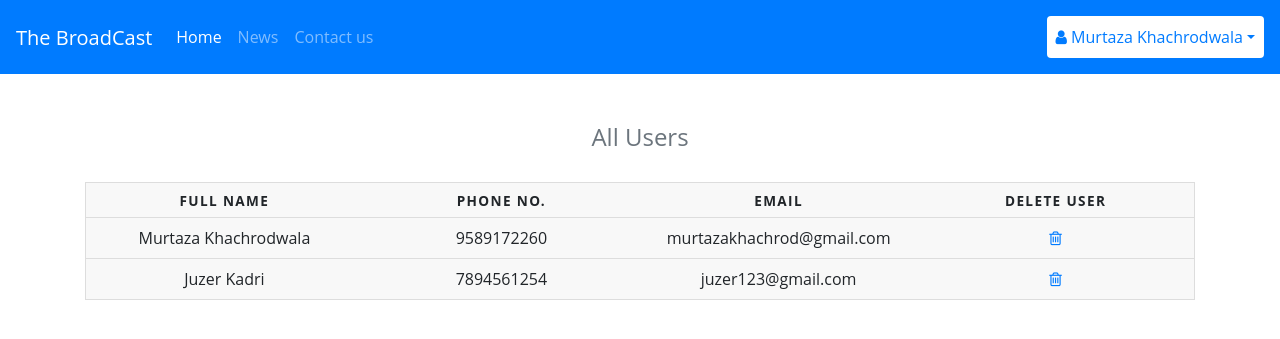
After one commit to murtaza-repo/The_BroadcastApp, a Flask app: page /viewUsers in a window 1280 px wide. The commit adds this page. Shown: the top 339 px of the page. Run offline with Flask 2, Linux system fonts and the light colour scheme; a user stored in the database is signed in; data comes from the database, SQL or seed files in the repository; both versions use the stored data as it was after the commit; some libraries are stand-ins or nearby versions.

Commit message:
Bit Changes

```diff
--- a/app.py
+++ b/app.py
@@ -55,7 +55,7 @@ def news():
 
     return render_template('news.html', newsdb=newsdb)
 
-@app.route('/addNews', methods=['POST'])
+@app.route('/addNews', methods=['GET','POST'])
 def addNews():
     if 'loggedin' in session:
         userId = session['userId']
@@ -68,39 +68,58 @@ def addNews():
             news1 = News(headline=headline, description=description, category=category, author_id=userId)
             db.session.add(news1)
             db.session.commit()
+            flash('News added successfully!', category='info')
             app.logger.info('%s added news' % user.fullName)
             return redirect(url_for('news'))
-    return redirect(url_for('signin'))
+    else:
+        flash('Please Sign-in for adding news!', category='warning')
+        return redirect(url_for('signin'))
+
+    return redirect(url_for('index'))
 
 @app.route('/deleteNews/<int:id>')
 def deleteNews(id):
+    userId = session['userId']
+    news = News.query.get_or_404(id)
+    user = Users.query.get_or_404(userId)
     if 'loggedin' in session:
-        userId = session['userId']
-        user = Users.query.get_or_404(userId)
-        news = News.query.get_or_404(id)
-        db.session.delete(news)
-        db.session.commit()
-        app.logger.info('%s deleted news' % user.fullName)
-        return redirect(url_for('news'))
+        if news.author_id == userId or user.admin:
+            # news = News.query.get_or_404(id)
+            db.session.delete(news)
+            db.session.commit()
+            app.logger.info('%s deleted news' % user.fullName)
+            flash('News deletion successful!', category='info')
+            return redirect(url_for('news'))
+        else:
+            flash('Permission denied!', category='warning')
+            return redirect(url_for('news'))
     else:
+        flash('Please Sign-in for deleting news!', category='warning')
         return redirect(url_for('signin'))
+
+    return redirect(url_for('index'))
+
 
 @app.route('/editNews/<int:id>', methods=['GET','POST'])
 def editNews(id):
+    userId = session['userId']
+    news = News.query.get_or_404(id)
+    user = Users.query.get_or_404(userId)
+
     if 'loggedin' in session:
-        userId = session['userId']
-        news = News.query.get_or_404(id)
-        user = Users.query.get_or_404(userId)
-    else:
-        return redirect('signin.html')
+        #matching user to his news/post
+        if news.author_id == userId or user.admin:
 
-    if request.method == 'POST' and 'headline' in request.form and 'description' in request.form and 'category' in request.form:
-        news.headline = request.form['headline']
-        news.description = request.form['description']
-        news.category = request.form['category']
-        db.session.commit()
-        app.logger.info('%s edited news' % user.fullName)
-        return redirect(url_for('news'))
+            if request.method == 'POST' and 'headline' in request.form and 'description' in request.form and 'category' in request.form:
+                news.headline = request.form['headline']
+                news.description = request.form['description']
+                news.category = request.form['category']
+                db.session.commit()
+                app.logger.info('%s edited news' % user.fullName)
+                return redirect(url_for('news'))
+        else:
+            flash('Permission denied!', category='warning')
+            return redirect(url_for('news'))
 
     return render_template('editNews.html', news=news)
 
@@ -117,8 +136,6 @@ def contact():
 def signin():
     if 'loggedin' in session:
         return redirect(url_for('index'))
-    # Output message if something goes wrong...
-    msg = ''
     # Check if "username" and "password" POST requests exist (user submitted form)
     if request.method == 'POST' and 'email' in request.form and 'password' in request.form:
         # Create variables for easy access
@@ -135,23 +152,22 @@ def signin():
                 # Create session data, we can access this data in other routes
                 session['loggedin'] = True
                 session['userId'] = user.id
+                session['admin'] = user.admin
                 # Redirect to home page
                 app.logger.info('%s signed in' % user.fullName)
                 return redirect(url_for('index'))
             else:
-                msg = 'Incorrect password!'
+                flash('Incorrect password!', category='error')
         else:
             # Account doesnt exist or username/password incorrect
-            msg = 'user not found!'
+            flash('user not found!', category='error')
 
-    return render_template('signin.html', msg=msg)
+    return render_template('signin.html')
 
 @app.route('/signup', methods=['GET', 'POST'])
 def signup():
     if 'loggedin' in session:
         return redirect(url_for('index'))
-    # Output message if something goes wrong...
-    msg = ''
     # Check if POST requests exist (user submitted form)
     if request.method == 'POST' and 'fullName' in request.form and 'email' in request.form and 'password' in request.form:
         # Create variables for easy access
@@ -164,9 +180,9 @@ def signup():
         account = Users.query.filter(db.or_(Users.fullName==fullName, Users.email==email)).first()
         # If account exists show error and validation checks
         if account:
-            msg = 'Account already exists!'
+            flash('Account already exists! ', category='error')
         elif not fullName or not password or not email:
-            msg = 'Please fill out the form!'
+            flash('Please fill out the form!', category='error')
         else:
             # Account doesnt exists and the form data is valid, now insert new account into accounts table
             user = Users(fullName=fullName, phone=phone, email=email, password=password)
@@ -174,14 +190,16 @@ def signup():
             db.session.commit()
             session['loggedin'] = True
             session['userId'] = user.id
+            session['admin'] = user.admin
             app.logger.info('%s signed up and logged in' % user.fullName)
+            flash('Registered successfully!', category='info')
             return redirect(url_for('index'))
 
     elif request.method == 'POST':
         # Form is empty... (no POST data)
-        msg = 'Please fill out the form!'
+        flash('Please fill out the form!', category='error')
     # Show signup form with message (if any)
-    return render_template('signup.html', msg=msg)
+    return render_template('signup.html')
 
 @app.route('/profile')
 def profile():
@@ -204,63 +222,131 @@ def logout():
     app.logger.info('user logged out')
     return redirect(url_for('index'))
 
-@app.route('/editProfile', methods=['POST'])
-def editProfile():
-    msg=''
+@app.route('/editProfile/<int:id>', methods=['GET','POST'])
+def editProfile(id):
+    user = Users.query.get_or_404(id)
+    if 'loggedin' in session:
+        if user.id == session['userId'] or session['admin']:
+            if request.method == 'POST' and 'fullName' in request.form and 'email' in request.form:
+                fullName = request.form['fullName']
+                phone = request.form['phone']
+                email = request.form['email']
+                # updating data
+                editUser(user, fullName, phone, email)
+                app.logger.info('%s updated profile' % user.fullName)
+                flash('Profile updated successfully!', category='info')
+                return redirect(url_for('profile'))
+        else:
+            flash('Permission Denied!', category='warning')
+            return redirect(url_for('profile'))
+    else:
+        flash('Please Sign-in first!', category='warning')
+        return redirect(url_for('signin'))
+
+@app.route('/deleteProfile/<int:id>')
+def deleteProfile(id):
+    user = Users.query.get_or_404(id)
+
+    if 'loggedin' in session:
+        if user.id == session['userId'] or session['admin']:
+            deleteUser(user)
+            app.logger.info('%s deleted profile' % user.fullName)
+            if session['admin']:
+                return redirect(url_for('ViewUsers'))
+            else:
+                logout()
+                return redirect(url_for('index'))
+        else:
+            flash('Permission Denied!', category='warning')
+            return redirect(url_for('profile'))
+    else:
+        flash('Please Sign-in first!', category='warning')
+        return redirect(url_for('signin'))
+
+@app.route('/resetPassword/<int:id>', methods=['GET','POST'])
+def resetPassword(id):
+    user = Users.query.get_or_404(id)
+    if 'loggedin' in session:
+        if user.id == session['userId'] or session['admin']:
+            if request.method == 'POST' and 'password' in request.form and 'cnfmPassword' in request.form:
+                password = request.form['password']
+                cnfmPassword = request.form['cnfmPassword']
+
+                if password != cnfmPassword:
+                    flash('Passwords do not match! Try again...', category='error')
+                    return redirect(url_for('profile'))
+                else:
+                    resetUserPass(user, password)
+                    app.logger.info('%s changed password' % user.fullName)
+                    flash('Success! Please Sign-in with new password...', category='info')
+                    logout()
+                    return redirect(url_for('signin'))
+        else:
+            flash('Permission Denied!', category='warning')
+            return redirect(url_for('profile'))
+    else:
+        flash('Please Sign-in first!', category='warning')
+        return redirect(url_for('signin'))
+
+# Defining profile handling Functions
+def editUser(user, fullName, phone, email):
+    # updating data
+    user.fullName = fullName
+    user.phone = phone
+    user.email = email
+    db.session.commit()
+
+def deleteUser(user):
+    db.session.delete(user)
+    db.session.commit()
+
+def resetUserPass(user, password):
+    pass_hash = bcrypt.generate_password_hash(password).decode('utf-8')
+    user.password = pass_hash
+    db.session.commit()
+
+@app.route('/viewUsers')
+def viewUsers():
     if 'loggedin' in session:
         userId = session['userId']
-        user = Users.query.filter(Users.id==userId).first()
+        user = Users.query.get_or_404(userId)
+        all_users = Users.query.all()
 
-    if request.method == 'POST' and 'fullName' in request.form and 'email' in request.form:
-        fullName = request.form['fullName']
-        phone = request.form['phone']
-        email = request.form['email']
-        # updating data
-        user.fullName = fullName
-        user.phone = phone
-        user.email = email
-        db.session.commit()
-        app.logger.info('%s updated profile' % user.fullName)
-        return redirect(url_for('profile'))
-
-@app.route('/deleteProfile')
-def deleteProfile():
-    if 'loggedin' in session:
-        userId = session['userId']
-        user = Users.query.filter(Users.id==userId).first()
-        db.session.delete(user)
-        app.logger.info('%s deleted profile' % user.fullName)
-        db.session.commit()
-        logout()
-        return redirect(url_for('index'))
+        return render_template('viewUser.html', all_users = all_users, user=user)
     else:
+        flash('Please Sign-in first!', category='warning')
         return redirect(url_for('signin'))
 
-@app.route('/resetPassword', methods=['GET','POST'])
-def resetPassword():
-    msg=''
-    if 'loggedin' in session:
-        userId = session['userId']
-        user = Users.query.filter(Users.id==userId).first()
-    else:
-        return redirect(url_for('signin'))
+# @app.route('/manageUser/<int:id>', methods=['GET', 'POST'])
+# def manageUser(id):
+#     user = Users.query.get_or_404(id)
+#     if 'loggedin' in session and session['admin']:
 
-    if request.method == 'POST' and 'password' in request.form and 'cnfmPassword' in request.form:
-        password = request.form['password']
-        cnfmPassword = request.form['cnfmPassword']
+#         if request.method == 'POST' and 'fullName' in request.form and 'email' in request.form:
+#             fullName = request.form['fullName']
+#             phone = request.form['phone']
+#             email = request.form['email']
+#             editUser(user, fullName, phone, email)
+#             return redirect(url_for('viewUsers'))
 
-        if password != cnfmPassword:
-            msg ='Passwords do not match! Try again...'
-        else:
-            pass_hash = bcrypt.generate_password_hash(password).decode('utf-8')
-            user.password = pass_hash
-            db.session.commit()
-            app.logger.info('%s changed password' % user.fullName)
-            flash('Please Sign-in with new password...')
-            logout()
-            return redirect(url_for('signin'))
+#         elif request.method == 'POST' and 'password' in request.form and 'cnfmPassword' in request.form:
+#             password = request.form['password']
+#             cnfmPassword = request.form['cnfmPassword']
 
-    return render_template('profile.html', user=user, msg=msg)
+#             if password != cnfmPassword:
+#                 flash('Passwords do not match! Try again...', category='error')
+#                 return redirect(url_for('viewUsers'))
+#             else:
+#                 resetUserPass(user, password)
+#                 return redirect(url_for('viewUsers'))
+
+#         elif request.method == 'POST' and 'delete' in request.form:
+#             deleteUser(user)
+#             return redirect(url_for('viewUsers'))
+
+#     else:
+#         flash('Permission Denied!', category='warning')
+#         return redirect(url_for('index'))
 
 if __name__== '__main__':
     app.secret_key = 'twhkehberuoraddgcfadsvtw'
--- /dev/null
+++ b/static/css/ResponsiveTable.css
@@ -0,0 +1,85 @@
+body {
+    font-family: "Open Sans", sans-serif;
+    line-height: 1.25;
+  }
+
+  table {
+    border: 1px solid #ccc;
+    border-collapse: collapse;
+    margin: 0;
+    padding: 0;
+    width: 100%;
+    table-layout: fixed;
+  }
+
+  table caption {
+    font-size: 1.5em;
+    margin: .5em 0 .75em;
+  }
+
+  table tr {
+    background-color: #f8f8f8;
+    border: 1px solid #ddd;
+    padding: .35em;
+  }
+
+  table th,
+  table td {
+    padding: .625em;
+    text-align: center;
+  }
+
+  table th {
+    font-size: .85em;
+    letter-spacing: .1em;
+    text-transform: uppercase;
+  }
+
+  @media screen and (max-width: 768px) {
+    table {
+      border: 0;
+    }
+
+    table caption {
+      font-size: 1.3em;
+    }
+
+    table thead {
+      border: none;
+      clip: rect(0 0 0 0);
+      height: 1px;
+      margin: -1px;
+      overflow: hidden;
+      padding: 0;
+      position: absolute;
+      width: 1px;
+    }
+
+    table tr {
+      border-bottom: 3px solid #ddd;
+      display: block;
+      margin-bottom: .625em;
+    }
+
+    table td {
+      border-bottom: 1px solid #ddd;
+      display: block;
+      font-size: .8em;
+      text-align: right;
+    }
+
+    table td::before {
+      /*
+      * aria-label has no advantage, it won't be read inside a table
+      content: attr(aria-label);
+      */
+      content: attr(data-label);
+      float: left;
+      font-weight: bold;
+      text-transform: uppercase;
+    }
+
+    table td:last-child {
+      border-bottom: 0;
+    }
+  }
--- a/static/css/style.css
+++ b/static/css/style.css
@@ -52,8 +52,9 @@
     padding: 0 20px;
 }
 
-@media screen and (max-width: 600px) {
-    .profileTable{
-        text-align: -webkit-center;
-    }
-  }
+
+/* Profile styling */
+.profileTable{
+    text-align: -webkit-center;
+}
+/* ----- */
--- a/templates/base.html
+++ b/templates/base.html
@@ -49,6 +49,9 @@
                 <a class="nav-link dropdown-toggle btn text-primary" href="#" id="dropdown" data-toggle="dropdown" style="background-color: white;" aria-haspopup="true" aria-expanded="false" style="color: white;">
                   <i class="fa fa-user"></i>&nbsp;{{ user.fullName }}</a>
                 <div class="dropdown-menu" aria-labelledby="dropdown">
+                  {% if user.admin %}
+                    <a class="dropdown-item" href="{{ url_for('viewUsers') }}">Manage Users</a>
+                  {% endif %}
                   <a class="dropdown-item" href="{{ url_for('profile') }}">Profile</a>
                   <a class="dropdown-item" href="{{ url_for('logout') }}">Logout</a>
                 </div>
@@ -57,8 +60,33 @@
           </div>
           {% endif %}
         </div>
+    </nav>
 
-    </nav>
+
+    {% with messages = get_flashed_messages(with_categories=true) %}
+    {% if messages %}
+      <div class="container mt-3 text-center">
+        {% for category, message in messages %}
+          {% if category == 'error' %}
+            <div class="alert alert-danger">
+              <button type="button" class="close" data-dismiss="alert">&times;</button>
+              {{ message }}
+            </div>
+          {% elif category == 'info' %}
+            <div class="alert alert-success">
+              <button type="button" class="close" data-dismiss="alert">&times;</button>
+              {{ message }}
+            </div>
+          {% elif category == 'warning' %}
+            <div class="alert alert-warning">
+              <button type="button" class="close" data-dismiss="alert">&times;</button>
+              {{ message }}
+            </div>
+          {% endif %}
+        {% endfor %}
+      </div>
+    {% endif %}
+    {% endwith %}
 
     <div class="container">
         {% block body %} {% endblock %}
--- a/templates/signup.html
+++ b/templates/signup.html
@@ -37,11 +37,6 @@
 
         <button class="btn btn-lg btn-primary btn-block" type="submit">Sign up</button>
 
-        <div class="mt-2 text-center">
-            <label class="msg">
-                {{ msg }}
-            </label>
-        </div>
         <p class="mt-2 mb-3 text-muted text-center">Already have an acount? <a href="{{ url_for('signin') }}">Sign in</a>
         </p>
     </form>
--- /dev/null
+++ b/templates/viewUser.html
@@ -0,0 +1,37 @@
+{% extends "base.html" %}
+
+{% block head %}
+<link rel="stylesheet" href="{{ url_for('static', filename='css/floating-labels.css') }}">
+<link rel="stylesheet" href="{{ url_for('static', filename='css/ResponsiveTable.css') }}">
+{% endblock %}
+
+{% block body %}
+
+    <table class="mt-4">
+        <caption style="caption-side: top; text-align: center;">All Users</caption>
+        <thead>
+            <tr>
+                <th scope="col">Full Name</th>
+                <th scope="col">Phone No.</th>
+                <th scope="col">Email</th>
+                <th scope="col">Delete User</th>
+            </tr>
+        </thead>
+        <tbody>
+            {% for user in all_users %}
+                {% if user.fullName != 'Administrator' %}
+                    <tr>
+                        <td data-label="Full Name">{{ user.fullName }}</td>
+                        <td data-label="Phone No.">{% if user.phone %}{{ user.phone }}{% else %}NA{% endif %}</td>
+                        <td data-label="Email">{{ user.email }}</td>
+                       <td data-label="Delete User">
+                            <a href="/deleteProfile/{{ user.id }}">
+                                <i class="fa fa-trash-o"></i>
+                            </a>
+                        </td>
+                    </tr>
+                {% endif %}
+            {% endfor %}
+        </tbody>
+    </table>
+{% endblock %}
```
Also changed, not shown: templates/contact.html (+15 -26 lines), templates/profile.html (+5 -12 lines), templates/signin.html (+0 -17 lines), static/user_files/Murtaza.jpg (added), users.db, 1 other file.
